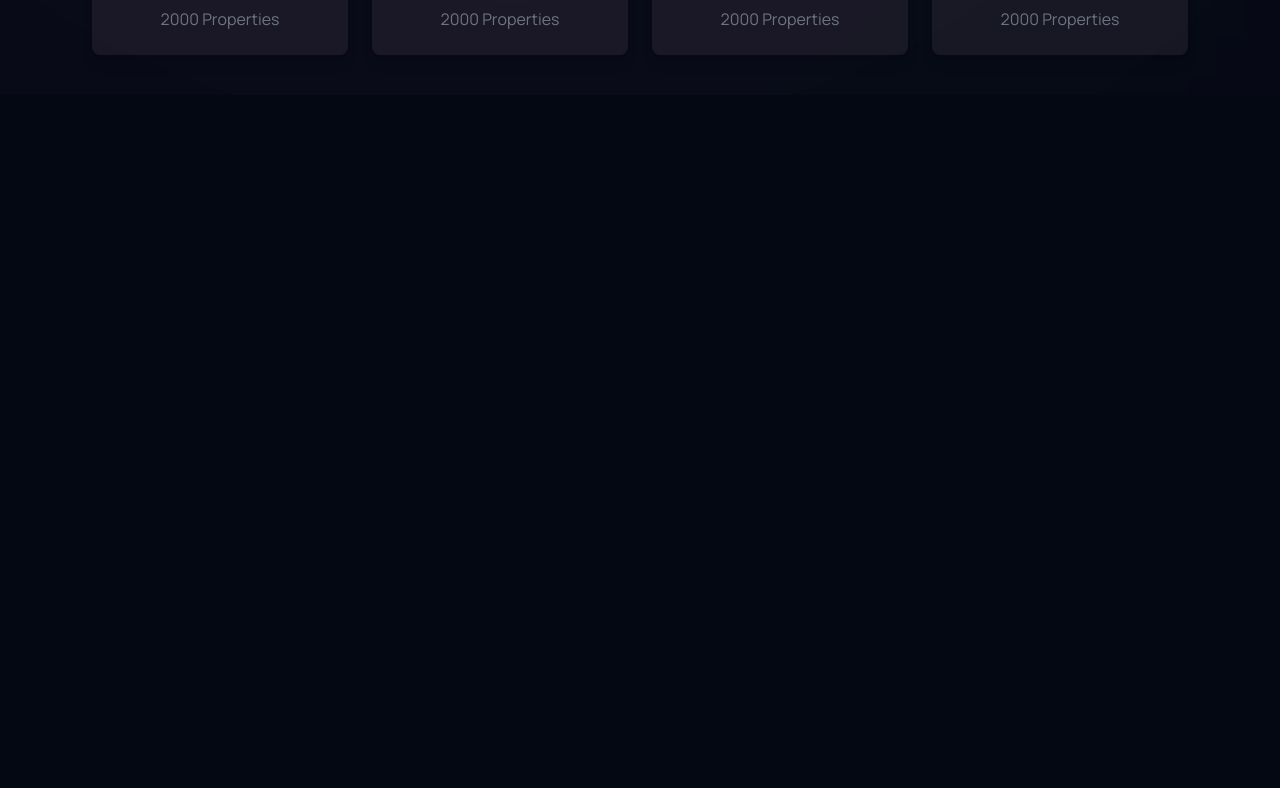
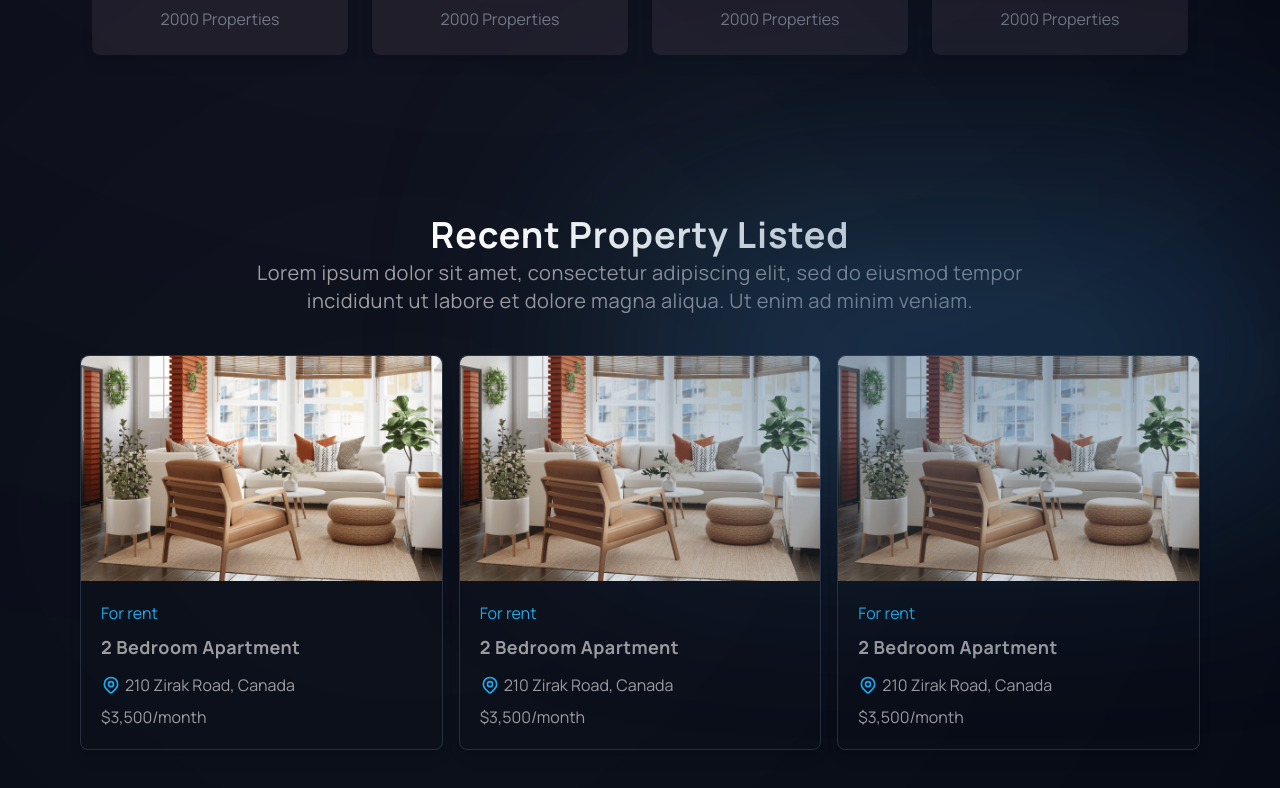
Before and after one commit to Ademayowa/real-estate, a Next.js app: page / in a window 1280 px wide. Shown: the part 930-1718 px from the top of the page. Before the commit the page ends 1025 px from the top, so only its background shows below. Built offline with nearby package versions, Linux system fonts and the light colour scheme.

Commit message:
completed property component

```diff
--- a/components/FeaturedTypes.tsx
+++ b/components/FeaturedTypes.tsx
@@ -2,10 +2,11 @@ import SectionTitle from './SectionTitle';
 
 export default function FeaturedTypes() {
   return (
-    <section className='mt-20 pb-10 md:mt-40 md:px-20 xxl:mx-auto xxl:w-6/12 '>
+    <section className='mt-20 md:mt-40 md:px-20 xxl:mx-auto xxl:w-6/12'>
       <SectionTitle
         title='Featured Property Types'
         text='Find All Type of Properties'
+        fontBold
       />
 
       <div className='grid md:grid-cols-4'>
--- /dev/null
+++ b/components/Property.tsx
@@ -0,0 +1,77 @@
+import { HiOutlineLocationMarker } from 'react-icons/hi';
+import SectionTitle from './SectionTitle';
+
+export default function Property() {
+  return (
+    <section className='relative mt-20 pb-20 md:mt-40 md:px-20 xxl:mx-auto xxl:w-6/12'>
+      <SectionTitle
+        title='Recent Property Listed'
+        text='Lorem ipsum dolor sit amet, consectetur adipiscing elit, sed do eiusmod tempor incididunt ut labore et dolore magna aliqua. Ut enim ad minim veniam.'
+      />
+
+      <div className='grid grid-cols-1 place-items-center gap-4 md:grid-cols-2 lg:grid-cols-3'>
+        <div className='mt-10 max-w-sm rounded-lg border border-slate-800 bg-deepColor shadow-lg'>
+          <a href='#'>
+            <img className='rounded-t-lg' src='/home.png' alt='house' />
+          </a>
+          <div className='p-5'>
+            <h5 className='mb-2 text-blueColor'>For rent</h5>
+            <p className='mb-3 text-lg font-bold tracking-wide text-grayColor'>
+              2 Bedroom Apartment
+            </p>
+
+            <div className='flex items-center space-x-1'>
+              <HiOutlineLocationMarker className='h-5 w-5 text-blueColor ' />
+              <h5 className='text-grayColor'>210 Zirak Road, Canada</h5>
+            </div>
+
+            <p className='mt-2 text-grayColor'>$3,500/month</p>
+          </div>
+        </div>
+
+        <div className='mt-10 max-w-sm rounded-lg border border-slate-800 bg-deepColor shadow-lg'>
+          <a href='#'>
+            <img className='rounded-t-lg' src='/home.png' alt='house' />
+          </a>
+          <div className='p-5'>
+            <h5 className='mb-2 text-blueColor'>For rent</h5>
+            <p className='mb-3 text-lg font-bold tracking-wide text-grayColor'>
+              2 Bedroom Apartment
+            </p>
+
+            <div className='flex items-center space-x-1'>
+              <HiOutlineLocationMarker className='h-5 w-5 text-blueColor ' />
+              <h5 className='text-grayColor'>210 Zirak Road, Canada</h5>
+            </div>
+
+            <p className='mt-2 text-grayColor'>$3,500/month</p>
+          </div>
+        </div>
+
+        <div className='mt-10 max-w-sm rounded-lg border border-slate-800 bg-deepColor shadow-lg'>
+          <a href='#'>
+            <img className='rounded-t-lg' src='/home.png' alt='house' />
+          </a>
+          <div className='p-5'>
+            <h5 className='mb-2 text-blueColor'>For rent</h5>
+            <p className='mb-3 text-lg font-bold tracking-wide text-grayColor'>
+              2 Bedroom Apartment
+            </p>
+
+            <div className='flex items-center space-x-1'>
+              <HiOutlineLocationMarker className='h-5 w-5 text-blueColor ' />
+              <h5 className='text-grayColor'>210 Zirak Road, Canada</h5>
+            </div>
+
+            <p className='mt-2 text-grayColor'>$3,500/month</p>
+          </div>
+        </div>
+      </div>
+
+      {/* Background Gradient  */}
+      {/* <div className='pinkGradient absolute top-0 z-[0] h-[35%] w-[40%]' /> */}
+      <div className='whiteGradient absolute bottom-40 z-[1] h-[50%] w-[50%] rounded-full' />
+      <div className='blueGradient absolute right-0 bottom-96 z-[0] h-[50%] w-[50%]' />
+    </section>
+  );
+}
--- a/components/SectionTitle.tsx
+++ b/components/SectionTitle.tsx
@@ -1,15 +1,20 @@
 interface Props {
   title: string;
   text?: string;
+  fontBold?: boolean;
 }
 
-export default function SectionTitle({ title, text }: Props) {
+export default function SectionTitle({ title, text, fontBold }: Props) {
   return (
     <div className='text-center'>
       <h2 className='text-2xl font-bold tracking-wide text-white md:text-4xl'>
         {title}
       </h2>
-      <p className='mt-1 text-xl font-bold tracking-wide text-grayColor'>
+      <p
+        className={`mx-auto mt-1 max-w-3xl text-xl ${
+          fontBold && 'font-bold'
+        }  tracking-wide text-grayColor`}
+      >
         {text}
       </p>
     </div>
--- a/pages/index.tsx
+++ b/pages/index.tsx
@@ -2,6 +2,7 @@
 import FeaturedTypes from '@/components/FeaturedTypes';
 import Hero from '@/components/Hero';
 import Layout from '@/components/Layout';
+import Property from '@/components/Property';
 import Search from '@/components/Search';
 
 export default function HomePage() {
@@ -10,6 +11,7 @@ export default function HomePage() {
       <Hero />
       <Search />
       <FeaturedTypes />
+      <Property />
     </Layout>
   );
 }
```
Also changed, not shown: public/home.png (added).
